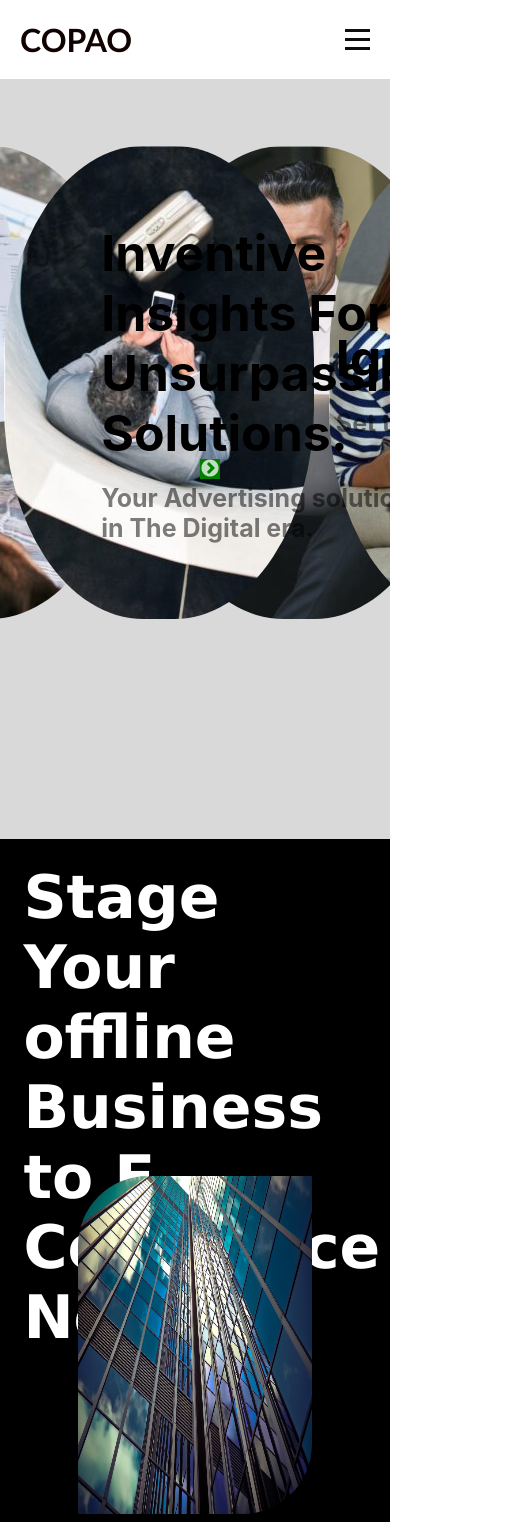
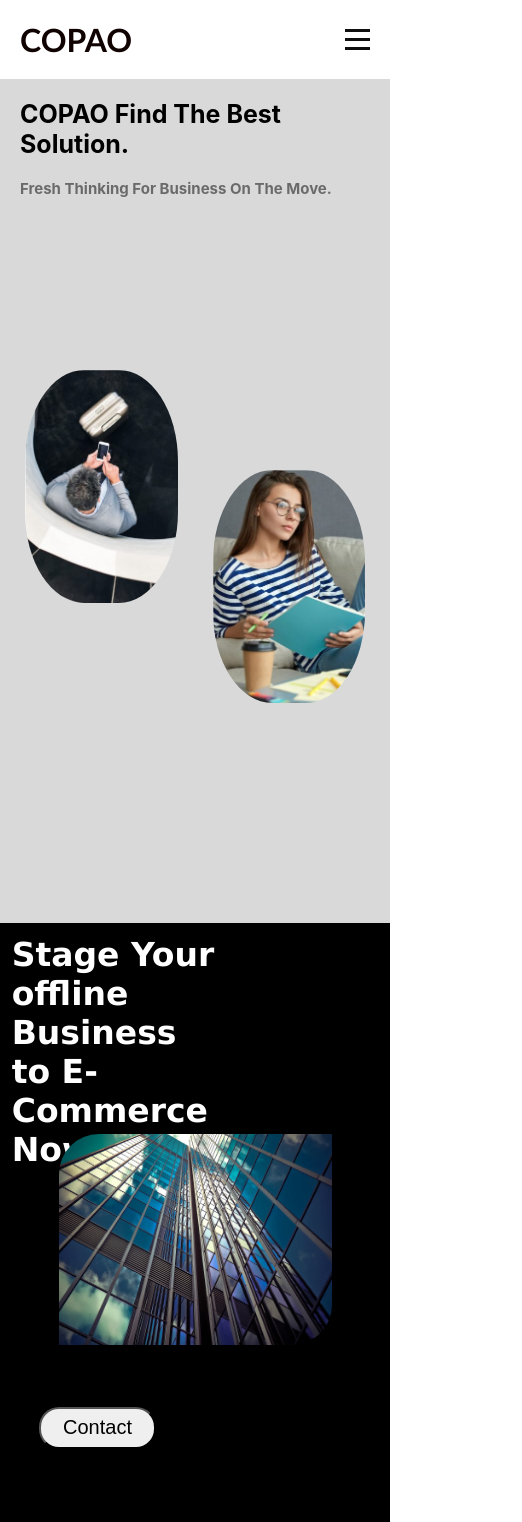
Before and after one commit to vikasdoddamani12345/copao, a React (Create React App) app in the folder copao/: page / in a window 390 px wide. Shown: the top 1522 px of the page, 522 px wide, since content can reach past the window. Built offline with nearby package versions, Linux system fonts and the light colour scheme; a web font is replaced by a local one.

Commit message:
modified

```diff
--- a/copao/src/css/home.css
+++ b/copao/src/css/home.css
@@ -59,18 +59,24 @@
      gap: 15px;
 }
 
-/* .card12{
-    width: 50%;
-    height: 80%;
+.card12{
+    /* width: 50%;
+    height: 80%; */
     display: flex;
     justify-content: center;
     align-items: center;
     gap: 15px;
-} */
+}
 
 .img1-home{
     border-radius: 45%;
     height: 70%;
+}
+
+.img1a-home{
+    border-radius: 45%;
+    height: 70%;
+    margin-top: 200px
 }
 
 .module2-home{
@@ -373,3 +379,335 @@
     border-right: 1px solid white;
 
 }
+
+
+@media screen and (max-width:600px) and (min-width:300px){
+    .module1-home{
+        width: 100vw;
+        height: 100vh;
+        background-color:#d9d9d9;
+
+
+    }
+
+    .card1{
+        width: 100vw;
+        height: 90vh;
+         margin:0;
+         display: flex;
+        justify-content: center;
+        align-items: center;
+    }
+
+    .card11{
+        width: 100vw;
+        height: 80vh;
+        display: flex;
+        flex-direction: column;
+        justify-content: center;
+        align-items: center;
+         gap: 0px;
+    }
+
+    .card12{
+        width: 100vw;
+        height: 80vh;
+        display: flex;
+
+        justify-content: center;
+        align-items: center;
+        gap: 15px;
+    }
+
+
+    .img1-home{
+        border-radius: 40%;
+        padding: 10px;
+        height: 30vh;
+
+
+    }
+
+    .img1a-home{
+        border-radius: 40%;
+        padding: 10px;
+        height: 30vh;
+        margin-top: 200px;
+    }
+
+
+
+.txt-div1{
+    padding: 20px;
+}
+
+.h1-div1{
+    font-size: 25px;
+}
+
+.h1-div11{
+    font-size: 30px;
+    padding-left: 5%;
+}
+
+.h2-div11{
+    font-size: 15px;
+    color: #00000082;
+    padding-left: 5%;
+}
+
+.h2-div1{
+    font-size: 15px;
+    color: #00000082;
+}
+
+.module2-home{
+    width: 100vw;
+    height: 70vh;
+    background-color: black;
+    /* padding: 10%; */
+}
+
+
+.item1-home{
+    /* font-size: 40px; */
+    /* padding: 5%; */
+    color:white;
+    width: 60vw;
+    height: 25vh;
+    font-size: 22px;
+    font-family: 'Lucida Sans', 'Lucida Sans Regular', 'Lucida Grande', 'Lucida Sans Unicode', Geneva, Verdana, sans-serif;
+    /* margin-left: 5%; */
+
+}
+
+.txt-home{
+    padding: 5%;
+
+}
+
+.item2-home{
+    /* margin-left: 40%; */
+    height: 30vh;
+    text-align: center;
+
+}
+
+.img2-home{
+    width: 70vw;
+    height:25vh;
+    border-top-left-radius: 40px;
+    border-bottom-right-radius: 40px;
+}
+
+.item3-home{
+    width: 70vw;
+    height: 15vh;
+    margin-left: 5%;
+    padding: 5%;
+}
+
+.btn-home{
+    width: 30vw;
+    height: 5vh;
+    border-radius: 20px;
+    font-size: 20px;
+}
+
+.module3-home{
+    width: 100%;
+    height: 100%;
+    background-color: black;
+    /* padding: 10%; */
+
+}
+
+
+.para-div1{
+    font-size: 40px;
+
+}
+
+ .service-div1{
+    width: 100vw;
+    height: 10vh;
+    color: white;
+    background-color: black;
+    font-size: 40px;
+    text-align: center;
+
+}
+
+.item-31{
+    width: 100vw;
+    display: flex;
+    flex-direction: column;
+    color: #FFF;
+}
+
+.Item-12{
+    width: 100vw;
+}
+
+.pic11{
+    border-top-right-radius: 80px;
+    border-bottom-left-radius: 80px;
+    padding: 50px;
+    width: 100%;
+}
+
+.pic21{
+    border-top-right-radius: 80px;
+    border-bottom-left-radius: 80px;
+    padding: 50px;
+    width: 100%;
+    height: 60vh;
+}
+
+.pic31{
+    border-top-right-radius: 80px;
+    border-bottom-left-radius: 80px;
+    padding: 50px;
+    width: 100%;
+    height: 100%;
+}
+
+.text-grp1{
+    padding-top: 60px;
+    width: 100%;
+    padding: 25px;
+}
+
+.text-11{
+    font-size: 30px;
+    text-align: center;
+
+}
+
+.text-22{
+    /* padding-top: 50px; */
+    font-size: 15px;
+    /* width: 890px; */
+    /* padding-left: 130px; */
+}
+
+.learn-btn-11{
+    width: 25vw;
+    height: 6vh;
+    background-color: #FFFF;
+    color:rgb(32, 31, 31) ;
+    font-size: 20px;
+    text-align: center;
+    border-radius: 10px;
+    cursor: pointer;
+    margin-left: 0%;
+    margin-top: 10%;
+}
+.learn-btn-11:hover{
+    background-color: #92def1;
+
+}
+
+
+.module4-home{
+    width: 100%;
+    height: 50vh;
+    display: flex;
+    background-color: #000;
+}
+
+.div1-home{
+    width: 50%;
+    height: 100%;
+}
+
+.div2-home{
+    width: 50%;
+    height: 100%;
+    color: #FFF;
+    padding: 5%;
+}
+
+.para-home{
+    font-size: 15px;
+}
+
+.txt1-home{
+    font-size: 30px;
+}
+
+.module5-home{
+    width: 100%;
+    height: 30vh;
+
+    background-color: #000;
+}
+
+.txt3-home{
+    width: 100%;
+    height: 5vh;
+    font-size: 15px;
+    color: white;
+    text-align: center;
+}
+
+.txt4-home{
+    display: flex;
+    flex-direction: column;
+    justify-content: space-evenly;
+    align-items: center;
+    height: 20vh;
+    width: 100%;
+    color: #FFF;
+}
+
+.txt5-home{
+
+    font-size: 16px;
+    text-align: center;
+}
+
+.module6-home{
+    width: 100%;
+    height: 20vh;
+
+    background-color: #000000d7;
+}
+
+.txt7-home{
+    padding: 3%;
+    font-size: 20px;
+    color: #FFF;
+    text-align: center;
+}
+
+.module7-home{
+    width: 100%;
+    height: 5vh;
+    background-color: #000;
+
+}
+
+.txt9-home{
+    display: grid;
+    grid-template-columns: repeat(3 , 1fr);
+    justify-content: center;
+    align-items: center;
+    padding: 5px;
+    color: white;
+    font-size: 10px;
+}
+
+.para1-home{
+    border-right: 1px solid white;
+    padding: 5px;
+    text-align: center;
+}
+
+}
+
+
+@media screen and (max-width:1024px) and (min-width:800px){
+
+
+}
--- a/copao/src/pages/Nikita/Contact.js
+++ b/copao/src/pages/Nikita/Contact.js
@@ -40,8 +40,8 @@ function Contact() {
 
         <div  className='container3'>
             <div className='div3-contact'>
-                <h1>GET IN TOUCH</h1>
-                <h3>Fill out the form below and we will contact you as soon as possible!</h3>
+                <h1 className='div3-contact'>GET IN TOUCH</h1>
+                <h3 className='div3-contact'>Fill out the form below and we will contact you as soon as possible!</h3>
             </div>
         </div>
 
--- a/copao/src/pages/Nikita/Home.js
+++ b/copao/src/pages/Nikita/Home.js
@@ -24,29 +24,29 @@ import { NavLink } from "react-router-dom";
 
 
 
-function PrevArrow(props) {
-    const { className, style, onClick } = props;
-    return (
-      <div
-        className={className}
-        style={{ ...style, display: "block", background: "red" }}
-        onClick={onClick}
-      />
-    );
-  }
+// function PrevArrow(props) {
+//     const { className, style, onClick } = props;
+//     return (
+//       <div
+//         className={className}
+//         style={{ ...style, display: "block", background: "red" }}
+//         onClick={onClick}
+//       />
+//     );
+//   }
 
-  function NextArrow(props) {
-    const { className, style, onClick } = props;
-    return (
-      <div
-      data-aos="fade-right"
-        className={className}
-        style={{ ...style, display: "block", background: "green",position:"absolute",left:"200px" , bottom:"10%" }}
-        onClick={onClick}
+//   function NextArrow(props) {
+//     const { className, style, onClick } = props;
+//     return (
+//       <div
+//       data-aos="fade-right"
+//         className={className}
+//         style={{ ...style, display: "block", background: "green",position:"absolute",left:"200px" , bottom:"10%" }}
+//         onClick={onClick}
 
-      />
-    );
-  }
+//       />
+//     );
+//   }
 
 
 
@@ -63,8 +63,8 @@ useEffect(() => {
         speed: 500,
         slidesToShow: 1,
         slidesToScroll: 1,
-        PrevArrow: <PrevArrow />,
-        nextArrow: <NextArrow />,
+        // PrevArrow: <PrevArrow />,
+        // nextArrow: <NextArrow />,
 
         initialSlide: 0,
         responsive: [
@@ -80,9 +80,9 @@ useEffect(() => {
           {
             breakpoint: 600,
             settings: {
-              slidesToShow: 2,
-              slidesToScroll: 2,
-              initialSlide: 2
+              slidesToShow: 1,
+              slidesToScroll: 1,
+              initialSlide: 1
             }
           },
           {
@@ -109,11 +109,13 @@ useEffect(() => {
               <div data-aos = "zoom-in"  className="txt-div1"> <h1 className="h1-div1"><b>COPAO Find The Best Solution.</b></h1><br/>
                <h2 className="h2-div1">Fresh Thinking For Business On The Move.</h2>
                  </div>
+                 <div className="card12">
                  <div data-aos="fade-up" className='img'>
                  <img  className="img1-home" src={image1} alt="" />
                  </div>
                  <div data-aos="fade-down" className='img'>
-                <img className="img1-home" src={image2} alt="" />
+                <img className="img1a-home" src={image2} alt="" />
+                </div>
                 </div>
                 </div>
            </div>
@@ -125,11 +127,14 @@ useEffect(() => {
               <div data-aos = "zoom-in"  className="txt-div1"> <h1 className="h1-div11"><b>Inventive Insights For Unsurpassible Solutions.</b></h1><br/>
                <h2 className="h2-div11">Your Advertising solutions in The Digital era.</h2>
                  </div>
+
+                 <div className="card12">
                  <div data-aos="fade-down" className='img'>
                 <img className="img1-home" src={image3} alt="" />
                 </div>
                 <div data-aos="fade-down" className='img'>
-                <img className="img1-home" src={image4} alt="" />
+                <img className="img1a-home" src={image4} alt="" />
+                </div>
                 </div>
             </div>
           </div>
@@ -142,12 +147,14 @@ useEffect(() => {
                <h2  className="h2-div1">Set the Pace and Dominate the space.</h2>
                  </div>
 
+                 <div className="card12">
                  <div data-aos="fade-down" className='img'>
                 <img className="img1-home" src={image5} alt="" />
                 </div>
 
                 <div data-aos="fade-down" className='img'>
-                <img className="img1-home" src={image6} alt="" />
+                <img className="img1a-home" src={image6} alt="" />
+                </div>
                 </div>
 
             </div>
```
Also changed, not shown: copao/src/css/contact.css (+155 -0 lines).
